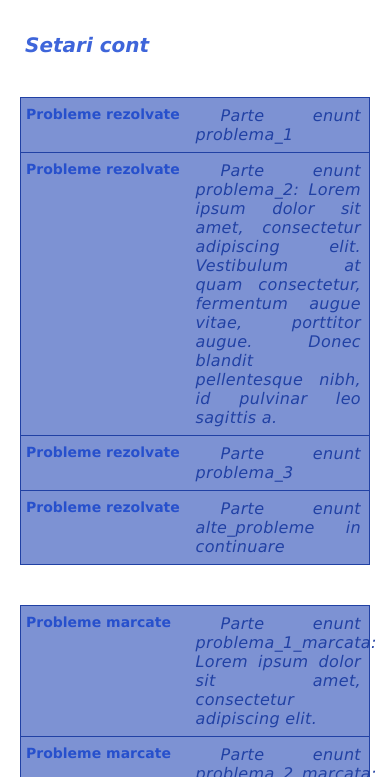
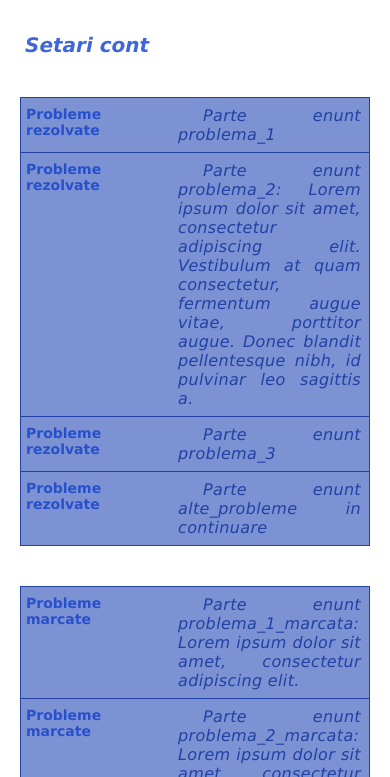
Before and after one commit to andreiplugaru/TW-SQL-Two, a plain HTML site: page Partea_intai/HTML/profil_elev.html in a window 390 px wide. Shown: the part 67-844 px from the top of the page. Drawn offline with Linux system fonts and the light colour scheme.

Commit message:
incap cuvintele.n tabel acuma

```diff
--- a/Partea_intai/HTML/profil_elev.css
+++ b/Partea_intai/HTML/profil_elev.css
@@ -316,7 +316,7 @@ footer {
 
 	.container .table-container .table tbody tr td{
 		text-align: justify;
-		padding-left: 50%;
+		padding-left: 45%;
 		position: relative;
 	}
 
@@ -325,7 +325,7 @@ footer {
 		content: attr(data-label);
 		position: absolute;
 		left:0;
-		width:50%;
+		width:40%;
 		padding-left: 5px;
 		font-weight: 600;
 		font-size: 14px;
```
